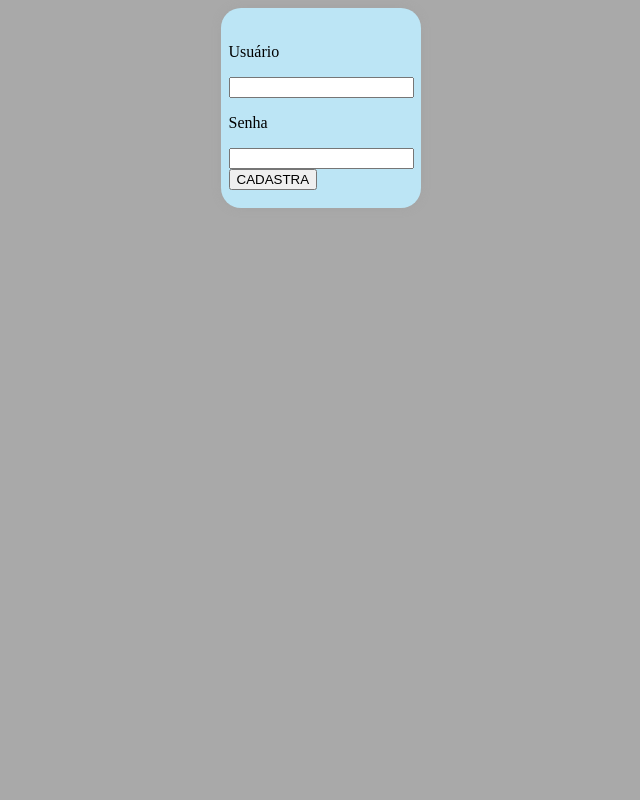
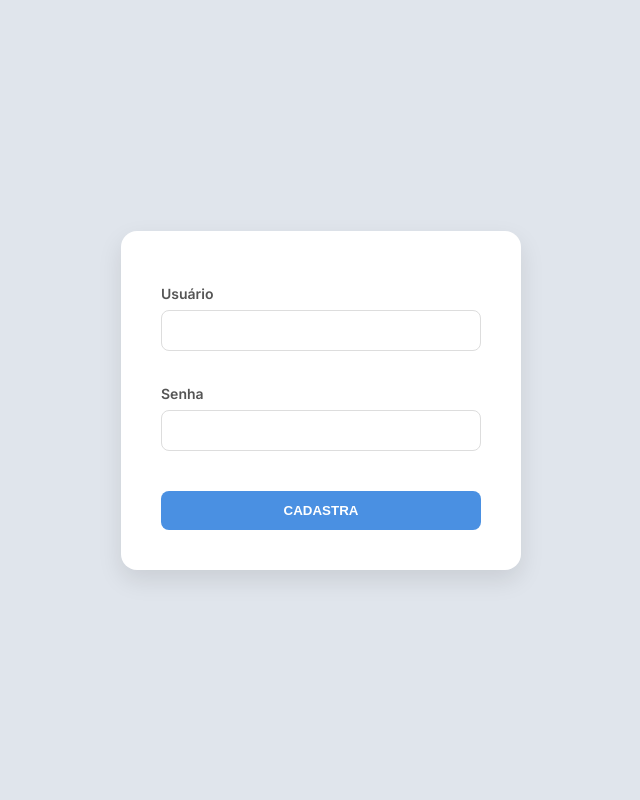
Before and after one commit to Camila-A-Silva/CAMSTUBE, a Flask app: page /cadastro in a window 1280 px wide. Shown: the whole page, without its empty margins (319-959 px from the left). Run offline with Flask 3, Linux system fonts and the light colour scheme.

Commit message:
melhorando o código

```diff
--- a/app.py
+++ b/app.py
@@ -1,10 +1,12 @@
-from flask import Flask, render_template, request, redirect
+from flask import Flask, render_template, request, redirect, session, flash
 import mysql.connector
 from model.musica import recuperar_msc, salvarmusic, deletar, ativar_msc
 from model.genero import recuperar_gen
 from model.usuario import cadastro, verificar_usuario
 
 app = Flask(__name__)
+
+app.secret_key = "tinkerbell"
 
 @app.route("/")
 def pg_principal():
@@ -19,6 +21,9 @@ def pg_principal():
 
 @app.route("/admin")
 def pg_admin():
+    if "usuario_logado" not in session:
+        return redirect("/login")
+
     dic_msc = recuperar_msc()
     dic_gen = recuperar_gen()
     return render_template("administracao.html", musc_html = dic_msc, gen_html = dic_gen)
@@ -62,21 +67,30 @@ def rota_cad():
 
 @app.route("/login")
 def pg_login():
+    if "usuario_logado" in session:
+        return redirect("/admin")
+    session.clear()
     return render_template("login.html")
+
 
 @app.route("/login", methods=["POST"])
 def rota_log():
-    login = request.form.get("login")
+    login = request.form.get("usuario")
     senha = request.form.get("senha")
     usuario = verificar_usuario(login, senha)
+    session.clear()
 
     if usuario:
+        session["usuario_logado"] = usuario
         return redirect("/admin")
     else:
+        flash("Usuário ou senha inválida!","danger")
         return redirect("/login")
 
-
-
+@app.route("/logoff")
+def logoff():
+    session.clear()
+    return redirect("/login")
 
 if (__name__) == "__main__":
     app.run(debug=True)
--- a/migrate/dados.sql
+++ b/migrate/dados.sql
@@ -56,3 +56,9 @@ VALUES
 "Impossível te Deixar",
 "https://i.scdn.co/image/ab67616d0000b2739f0759436c17f3f08845b0e6",
 "Worship");
+
+
+INSERT INTO `camstube`.`cadastro`
+(`login`,`senha`)
+VALUES
+('Camss', '1234');
--- a/templates/administracao.html
+++ b/templates/administracao.html
@@ -29,6 +29,7 @@
 
         .title, .label { color: #fff !important; }
         .subtitle { color: #485fc7 !important; }
+        .level-right {gap: 20px}
     </style>
 </head>
 <body>
@@ -44,6 +45,9 @@
             <div class="level-right">
                 <a href="/" class="button is-dark">
                     <i class="fa-solid fa-house mr-2"></i> Voltar para o site
+                </a>
+                <a href="/logoff" class="button is-dark">
+                    <i class="fa-solid fa-arrow-right-from-bracket" ></i> logoff
                 </a>
             </div>
         </header>
--- a/templates/cadastro.html
+++ b/templates/cadastro.html
@@ -6,21 +6,77 @@
     <title>Cadastro</title>
 
     <style>
-        body{
-            background-color: darkgrey;
+        /* Importando uma fonte mais moderna */
+    @import url('https://fonts.googleapis.com/css2?family=Inter:wght@400;600&display=swap');
+
+    body {
+        background-color: #e0e5ec; /* Um cinza azulado mais suave */
+        font-family: 'Inter', sans-serif;
         display: flex;
         justify-content: center;
         align-items: center;
+        height: 100vh; /* Ocupa a altura toda da tela para centralizar verticalmente */
+        margin: 0;
     }
-        .conteiner{
+
+    .conteiner {
+        background-color: #ffffff;
+        padding: 40px;
+        border-radius: 16px;
+        box-shadow: 0 10px 25px rgba(0, 0, 0, 0.1);
+        width: 100%;
+        max-width: 320px; /* Largura fixa para não esticar demais */
+    }
+
+    form {
         display: flex;
-            justify-content: center;
-            align-items: center;
-            background-color: rgb(188, 229, 245);
-            box-shadow: 0px 0px 10px rgba(151, 151, 151, 0.3);;
-            height: 200px;
-            width: 200px;
-            border-radius: 20px;
+        flex-direction: column; /* Coloca um elemento abaixo do outro */
+    }
+
+    h2 {
+        margin-top: 0;
+        color: #333;
+        text-align: center;
+    }
+
+    p {
+        margin-bottom: 8px;
+        font-weight: 600;
+        color: #555;
+        font-size: 14px;
+    }
+
+    input {
+        padding: 12px;
+        margin-bottom: 20px;
+        border: 1px solid #ddd;
+        border-radius: 8px;
+        outline: none;
+        transition: border-color 0.3s;
+    }
+
+    input:focus {
+        border-color: #4A90E2; /* Cor azul ao clicar para digitar */
+    }
+
+    .botao {
+        background-color: #4A90E2;
+        color: white;
+        padding: 12px;
+        border: none;
+        border-radius: 8px;
+        font-weight: 600;
+        cursor: pointer;
+        transition: background-color 0.3s, transform 0.2s;
+    }
+
+    .botao:hover {
+        background-color: #357ABD;
+        transform: translateY(-2px); /* Efeito de levante ao passar o mouse */
+    }
+
+    .botao:active {
+        transform: translateY(0);
     }
 
     </style>
--- a/templates/principal.html
+++ b/templates/principal.html
@@ -3,7 +3,7 @@
 <head>
     <meta charset="UTF-8">
     <meta name="viewport" content="width=device-width, initial-scale=1.0">
-    <title>MusicTube - Home</title>
+    <title>CamsTube - Home</title>
     <link rel="stylesheet" href="https://cdn.jsdelivr.net/npm/bulma@0.9.4/css/bulma.min.css">
     <link rel="stylesheet" href="https://cdnjs.cloudflare.com/ajax/libs/font-awesome/6.0.0/css/all.min.css">
     <style>
@@ -42,7 +42,7 @@
             <div class="navbar-brand">
                 <a class="navbar-item" href="/">
                     <i class="fa-brands fa-youtube icon-youtube is-size-3 mr-2"></i>
-                    <strong class="has-text-white is-size-4">MusicTube</strong>
+                    <strong class="has-text-white is-size-4">CamsTube</strong>
                 </a>
             </div>
 
```
Also changed, not shown: templates/login.html (+109 -10 lines). Lines whose indentation alone changed are shown as unchanged.
